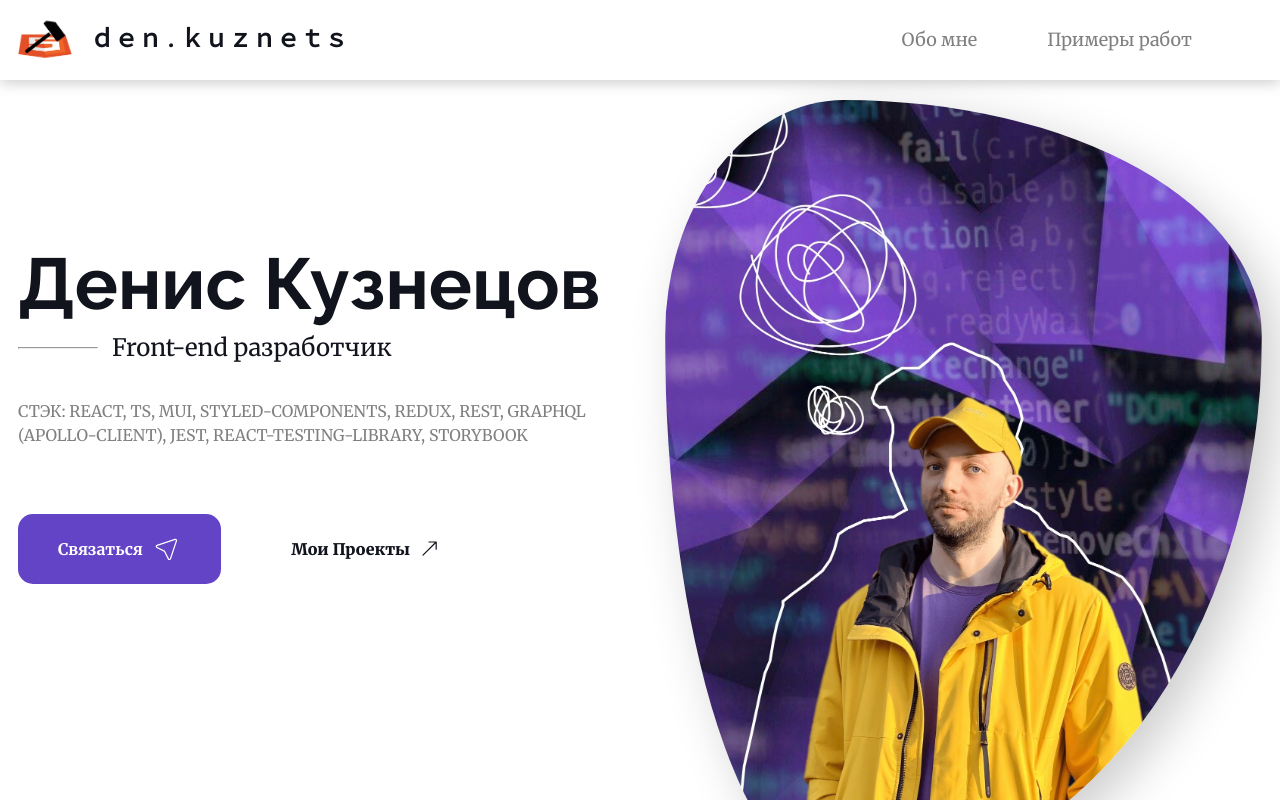
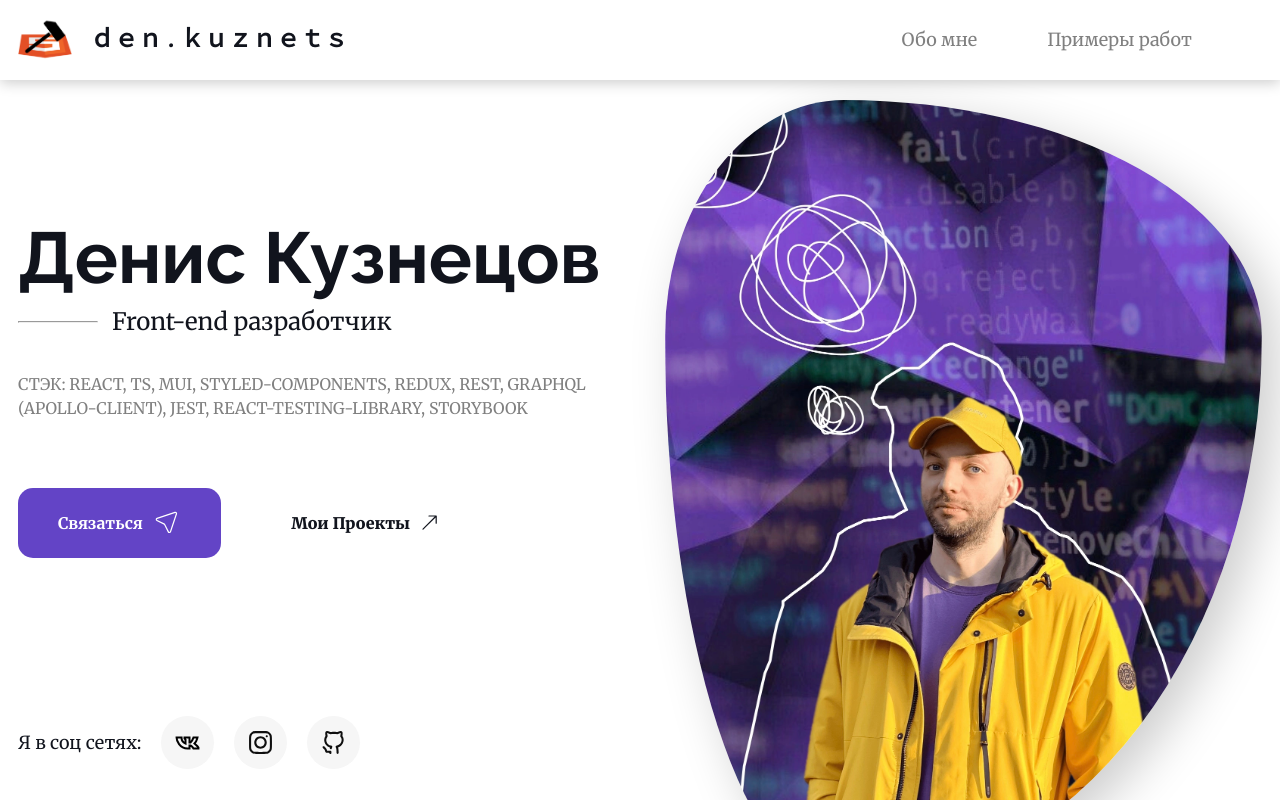
Before and after one commit to DenKuznets/portfolio, a React (Vite) app: page / in a window 1280 px wide. Shown: the top 800 px of the page. Built offline with nearby package versions, Linux system fonts and the light colour scheme.

Commit message:
socials back

```diff
--- a/src/components/Hero.jsx
+++ b/src/components/Hero.jsx
@@ -1,10 +1,5 @@
 import HeroStyled from "./styled/Hero.styled";
 import BigLink from "./BigLink";
-import {
-    SlSocialVkontakte,
-    SlSocialInstagram,
-    SlSocialGithub,
-} from "react-icons/sl";
 import { IconContext } from "react-icons";
 import { CiLocationArrow1 } from "react-icons/ci";
 import useLocalization from "../hooks/useLocalization";
@@ -55,10 +50,10 @@ const Hero = () => {
                                 {textGlobal.myWorks}
                             </BigLink>
                         </div>
-                        {/* <div className="hero__text-content-socials"> */}
-                            {/* <span>{textGlobal.hero.socials}:</span> */}
-                            {/* <div className="hero__text-content-socials-icons"> */}
-                                {/* <a href="https://vk.com/id6059069">
+                        <div className="hero__text-content-socials">
+                            <span>{textGlobal.hero.socials}:</span>
+                            <div className="hero__text-content-socials-icons">
+                                <a href="https://vk.com/id6059069">
                                     <div className="social-icon-container">
                                         <img
                                             style={{
@@ -69,8 +64,8 @@ const Hero = () => {
                                             alt="vk-logo"
                                         />
                                     </div>
-                                </a> */}
-                                {/* <a href="https://www.instagram.com/denis_kyznecov/">
+                                </a>
+                                <a href="https://www.instagram.com/denis_kyznecov/">
                                     <div className="social-icon-container">
                                         <img
                                             style={{
@@ -81,8 +76,8 @@ const Hero = () => {
                                             alt="instagram-logo"
                                         />
                                     </div>
-                                </a> */}
-                                {/* <a href="https://github.com/DenKuznets">
+                                </a>
+                                <a href="https://github.com/DenKuznets">
                                     <div className="social-icon-container">
                                         <img
                                             style={{
@@ -93,9 +88,9 @@ const Hero = () => {
                                             alt="github-logo"
                                         />
                                     </div>
-                                </a> */}
-                            {/* </div> */}
-                        {/* </div> */}
+                                </a>
+                            </div>
+                        </div>
                     </div>
                 </div>
                 <div className="hero__img">
```
